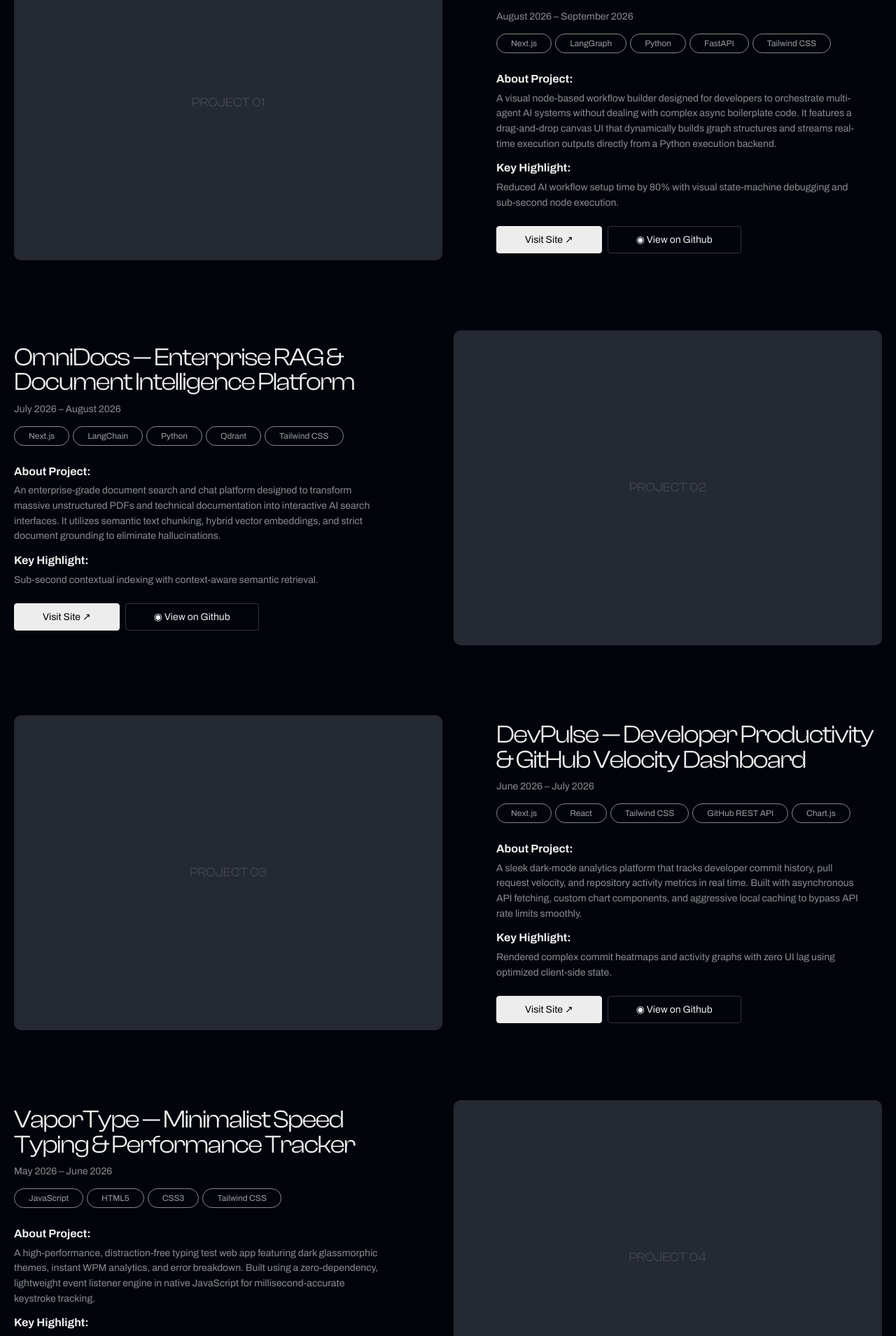
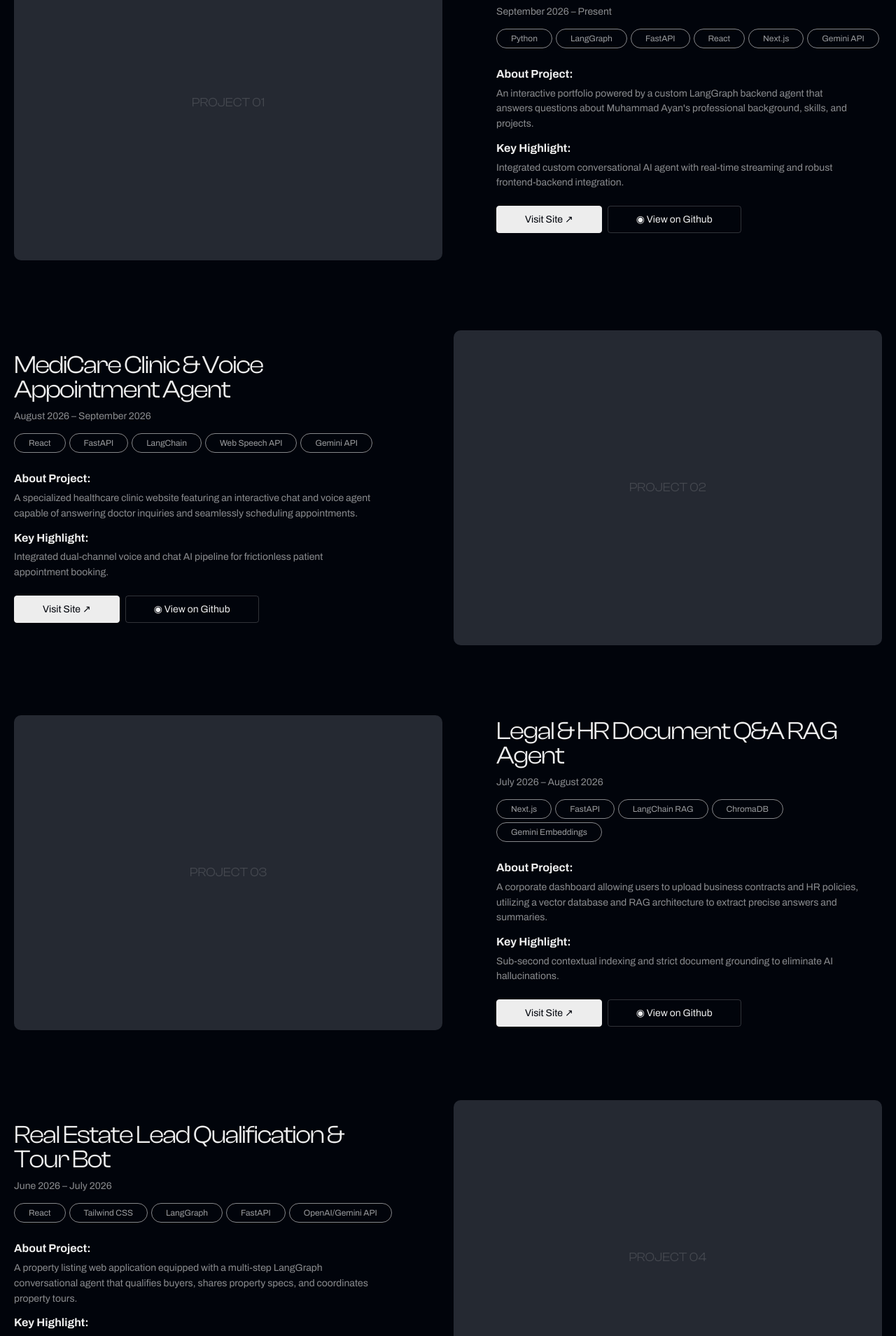
Before and after one commit to AyanJamalii/Portfolio, a Next.js app in the folder frontend/: page / in a window 1280 px wide. Shown: the part 1142-3051 px from the top of the page at 70% size. Built offline with nearby package versions, Linux system fonts and the light colour scheme.

Commit message:
Updated My projects

```diff
--- a/frontend/app/page.tsx
+++ b/frontend/app/page.tsx
@@ -48,57 +48,46 @@ const heroPoints = [
 
 const projects = [
   {
-    title: "Nexus AI — Agentic Workflow Automation Platform",
+    title: "Ayan Portfolio & Personal AI Agent",
+    date: "September 2026 – Present",
+    stack: ["Python", "LangGraph", "FastAPI", "React", "Next.js", "Gemini API"],
+    description:
+      "An interactive portfolio powered by a custom LangGraph backend agent that answers questions about Muhammad Ayan's professional background, skills, and projects.",
+    highlight:
+      "Integrated custom conversational AI agent with real-time streaming and robust frontend-backend integration.",
+    github: "",
+    live: "https://meetayan.vercel.app",
+  },
+  {
+    title: "MediCare Clinic & Voice Appointment Agent",
     date: "August 2026 – September 2026",
-    stack: ["Next.js", "LangGraph", "Python", "FastAPI", "Tailwind CSS"],
+    stack: ["React", "FastAPI", "LangChain", "Web Speech API", "Gemini API"],
     description:
-      "A visual node-based workflow builder designed for developers to orchestrate multi-agent AI systems without dealing with complex async boilerplate code. It features a drag-and-drop canvas UI that dynamically builds graph structures and streams real-time execution outputs directly from a Python execution backend.",
+      "A specialized healthcare clinic website featuring an interactive chat and voice agent capable of answering doctor inquiries and seamlessly scheduling appointments.",
     highlight:
-      "Reduced AI workflow setup time by 80% with visual state-machine debugging and sub-second node execution.",
+      "Integrated dual-channel voice and chat AI pipeline for frictionless patient appointment booking.",
     github: "",
     live: "",
   },
   {
-    title: "OmniDocs — Enterprise RAG & Document Intelligence Platform",
+    title: "Legal & HR Document Q&A RAG Agent",
     date: "July 2026 – August 2026",
-    stack: ["Next.js", "LangChain", "Python", "Qdrant", "Tailwind CSS"],
+    stack: ["Next.js", "FastAPI", "LangChain RAG", "ChromaDB", "Gemini Embeddings"],
     description:
-      "An enterprise-grade document search and chat platform designed to transform massive unstructured PDFs and technical documentation into interactive AI search interfaces. It utilizes semantic text chunking, hybrid vector embeddings, and strict document grounding to eliminate hallucinations.",
+      "A corporate dashboard allowing users to upload business contracts and HR policies, utilizing a vector database and RAG architecture to extract precise answers and summaries.",
     highlight:
-      "Sub-second contextual indexing with context-aware semantic retrieval.",
+      "Sub-second contextual indexing and strict document grounding to eliminate AI hallucinations.",
     github: "",
     live: "",
   },
   {
-    title: "DevPulse — Developer Productivity & GitHub Velocity Dashboard",
+    title: "Real Estate Lead Qualification & Tour Bot",
     date: "June 2026 – July 2026",
-    stack: ["Next.js", "React", "Tailwind CSS", "GitHub REST API", "Chart.js"],
+    stack: ["React", "Tailwind CSS", "LangGraph", "FastAPI", "OpenAI/Gemini API"],
     description:
-      "A sleek dark-mode analytics platform that tracks developer commit history, pull request velocity, and repository activity metrics in real time. Built with asynchronous API fetching, custom chart components, and aggressive local caching to bypass API rate limits smoothly.",
+      "A property listing web application equipped with a multi-step LangGraph conversational agent that qualifies buyers, shares property specs, and coordinates property tours.",
     highlight:
-      "Rendered complex commit heatmaps and activity graphs with zero UI lag using optimized client-side state.",
-    github: "",
-    live: "",
-  },
-  {
-    title: "VaporType — Minimalist Speed Typing & Performance Tracker",
-    date: "May 2026 – June 2026",
-    stack: ["JavaScript", "HTML5", "CSS3", "Tailwind CSS"],
-    description:
-      "A high-performance, distraction-free typing test web app featuring dark glassmorphic themes, instant WPM analytics, and error breakdown. Built using a zero-dependency, lightweight event listener engine in native JavaScript for millisecond-accurate keystroke tracking.",
-    highlight:
-      "Zero-dependency state engine providing real-time keystroke tracking and accuracy reporting.",
-    github: "",
-    live: "",
-  },
-  {
-    title: "Aether UI — Dark Mode Glassmorphic Component Library",
-    date: "April 2026 – May 2026",
-    stack: ["React", "Tailwind CSS", "Figma", "JavaScript"],
-    description:
-      "An open-source collection of reusable, highly accessible dark-mode UI components designed for modern web applications. Features modular copy-paste React/Tailwind elements engineered with built-in accessibility defaults, fluid glassmorphic borders, and ambient neon glows.",
-    highlight:
-      "Engineered fluid glassmorphism borders, glowing cards, and sleek input fields.",
+      "Automated multi-step buyer qualification and interactive tour scheduling workflows.",
     github: "",
     live: "",
   },
```
